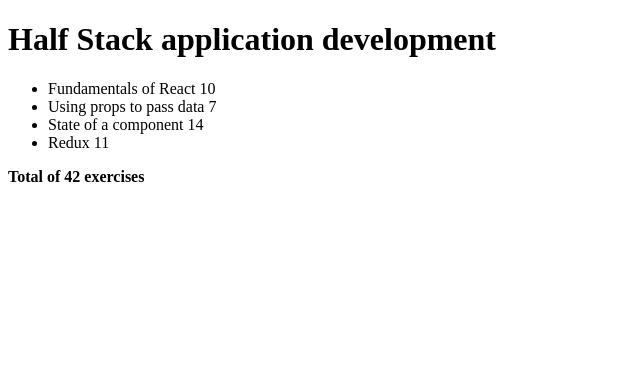
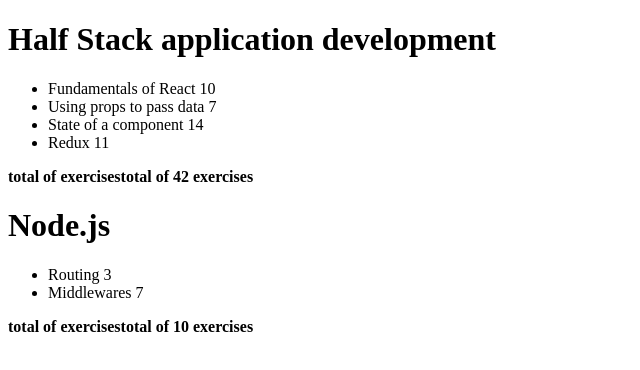
Before and after one commit to patrick-selin/full-stack-open, a React (Vite) app in the folder part2/course-info/: page / in a window 1280 px wide. Shown: the top 370 px of the page, without its empty margins (0-640 px from the left). Built offline with nearby package versions, Linux system fonts and the light colour scheme.

Commit message:
2.4 course info step9

```diff
--- a/part2/course-info/src/App.jsx
+++ b/part2/course-info/src/App.jsx
@@ -1,6 +1,6 @@
 const Header = ({ course }) => <h1>{course}</h1>;
 
-const Total = ({ sum }) => <strong>Total of {sum} exercises</strong>;
+const Total = ({ sum }) => <strong>total of {sum} exercises</strong>;
 
 const Part = ({ part }) => (
   <li>
@@ -16,20 +16,22 @@
   </ul>
 );
 
-const Course = ({ course }) => {
+const Course = ({ course, calc }) => {
   return (
     <>
       <Header course={course.name} />
       <Content parts={course.parts} />
+
+      <Total sum={calc} />
     </>
   );
 };
 
 const App = () => {
-
-  const course = {
+  const courses = [
+    {
+      name: "Half Stack application development",
       id: 1,
-    name: "Half Stack application development",
       parts: [
         {
           name: "Fundamentals of React",
@@ -52,16 +54,47 @@
           id: 4,
         },
       ],
-  };
+    },
+    {
+      name: "Node.js",
+      id: 2,
+      parts: [
+        {
+          name: "Routing",
+          exercises: 3,
+          id: 1,
+        },
+        {
+          name: "Middlewares",
+          exercises: 7,
+          id: 2,
+        },
+      ],
+    },
+  ];
 
-  const totalCourses = course.parts.reduce((total, part) => {
-    return (total += part.exercises);
+  const totalCourses = courses.reduce((total, course) => {
+    return (
+      total +
+      course.parts.reduce((partTotal, part) => partTotal + part.exercises, 0)
+    );
   }, 0);
 
   return (
     <>
+      {courses.map((course) => {
+        const totalCourseExercises = course.parts.reduce(
+          (total, part) => total + part.exercises,
+          0
+        );
+
+        return (
+          <div key={course.id}>
             <Course course={course} />
-      <Total sum={totalCourses} />
+            <Total sum={totalCourseExercises} />
+          </div>
+        );
+      })}
     </>
   );
 };
```
Lines whose indentation alone changed are shown as unchanged.
